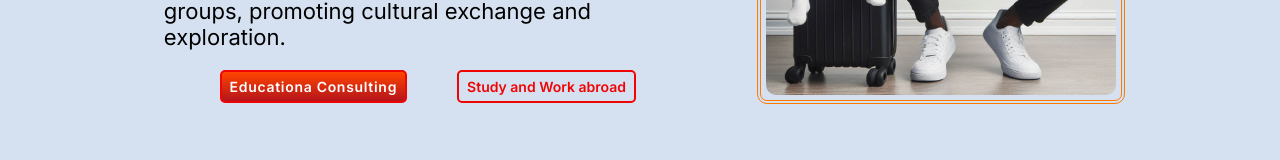
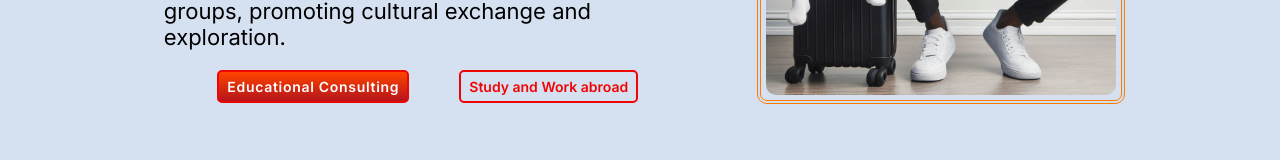
Before and after one commit to VictorKingsHub/consults, a Next.js app: page / in a window 1280 px wide. Shown: the part 480-640 px from the top of the page. Built offline with nearby package versions, Linux system fonts and the light colour scheme.

Commit message:
welcome about

```diff
--- a/app/ui/home/hero/WelcomeHero.tsx
+++ b/app/ui/home/hero/WelcomeHero.tsx
@@ -20,7 +20,7 @@ const WelcomeHero = () => {
 
                     </p>
                 <div className={styles.buttons}>
-                    <ButtonBackground text={'Educationa Consulting'} link={'/education'} />
+                    <ButtonBackground text={'Educational Consulting'} link={'/education'} />
                     <Button text={'Study and Work abroad'} link={'/travels'} />
                 </div>
                 {/* <div className={styles.img}>
```
